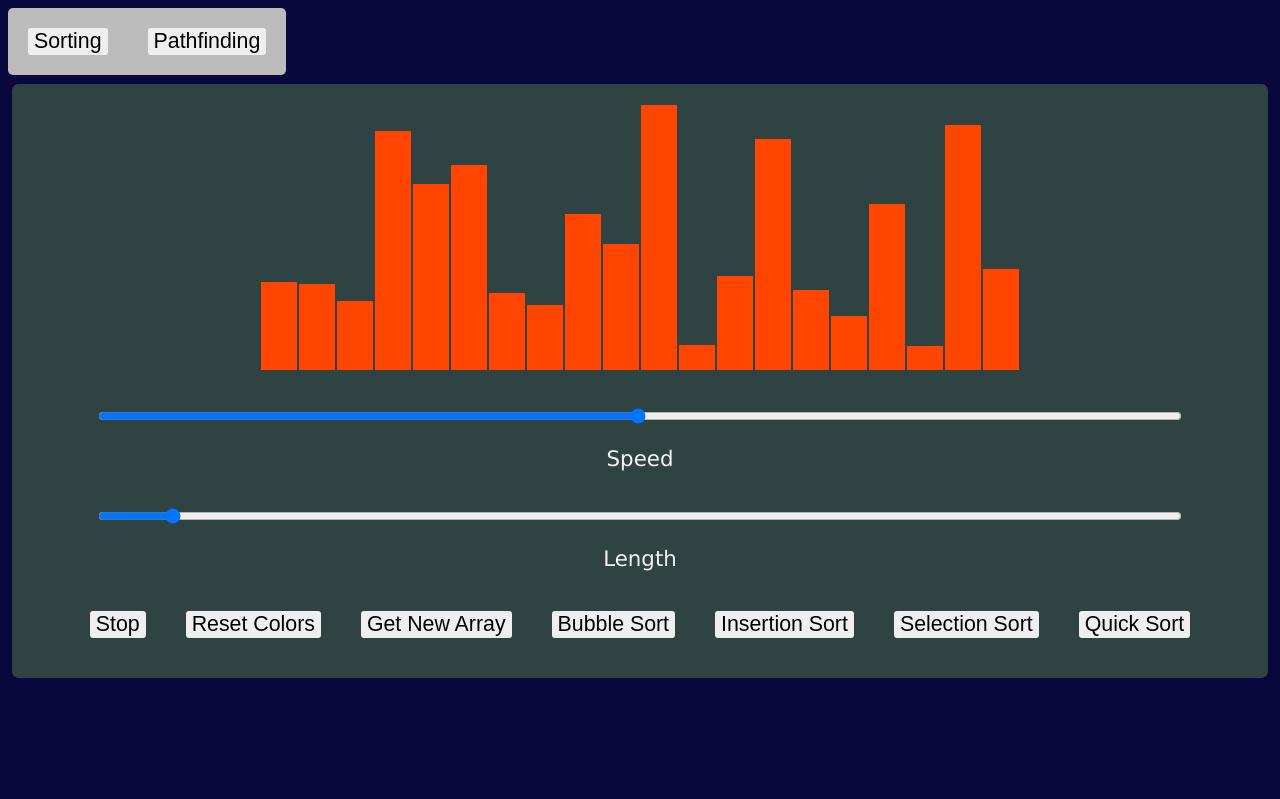
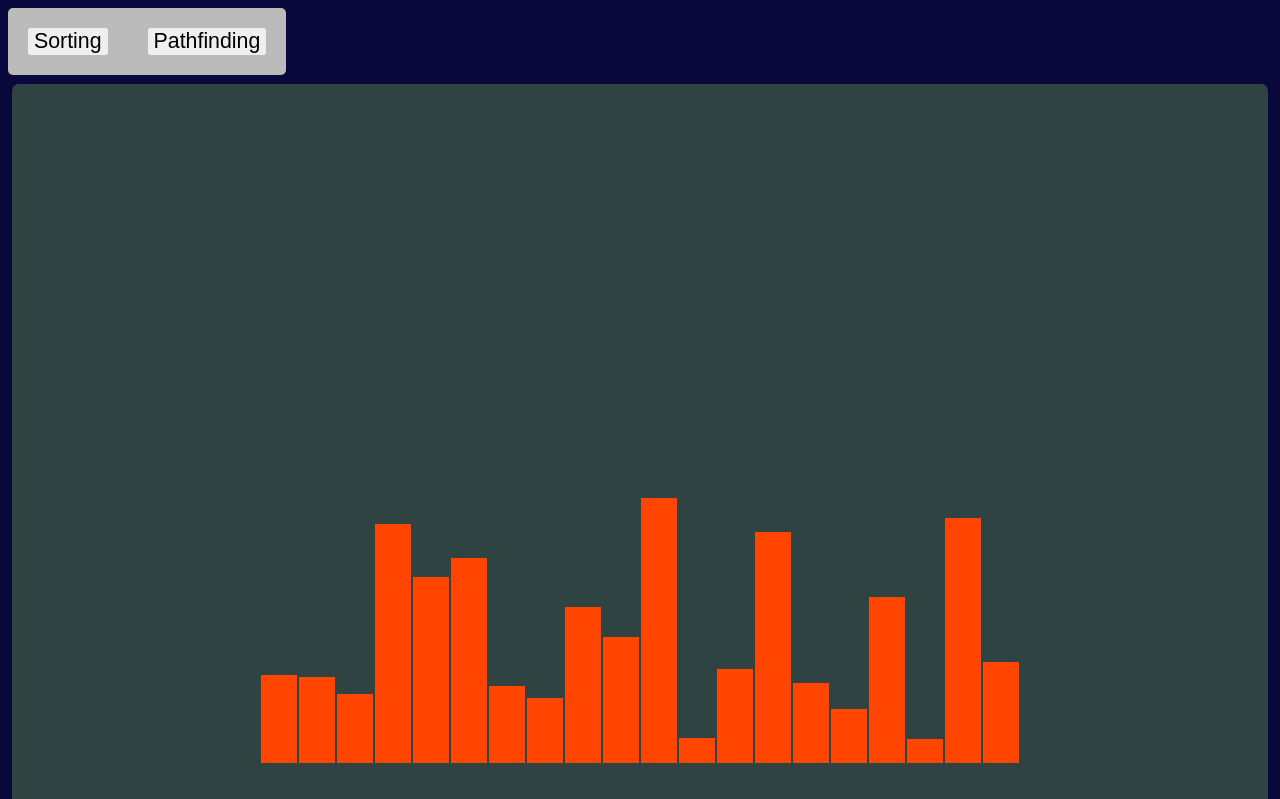
Before and after one commit to johnpatrickanders/goAlgo, a React (Create React App) app in the folder client/: page / in a window 1280 px wide. Shown: the top 799 px of the page. Built offline with nearby package versions, Linux system fonts and the light colour scheme.

Commit message:
fix div resizing on length change

```diff
--- a/client/src/SortingViz/SortingViz.css
+++ b/client/src/SortingViz/SortingViz.css
@@ -8,6 +8,7 @@ body {
   flex-direction: column;
   padding: 20px;
   max-width: 95vw;
+  min-height: 100vh / 1.5;
   max-height: 100vh / 1.5;
   /* border: 10px; */
   border-radius: 5pt;
@@ -20,11 +21,11 @@ body {
 }
 
 .array-container {
+  min-height: 660px;
   display: flex;
   justify-content: center;
   align-items: flex-end;
   justify-items: center;
-
 }
 
 .buttons {
```
